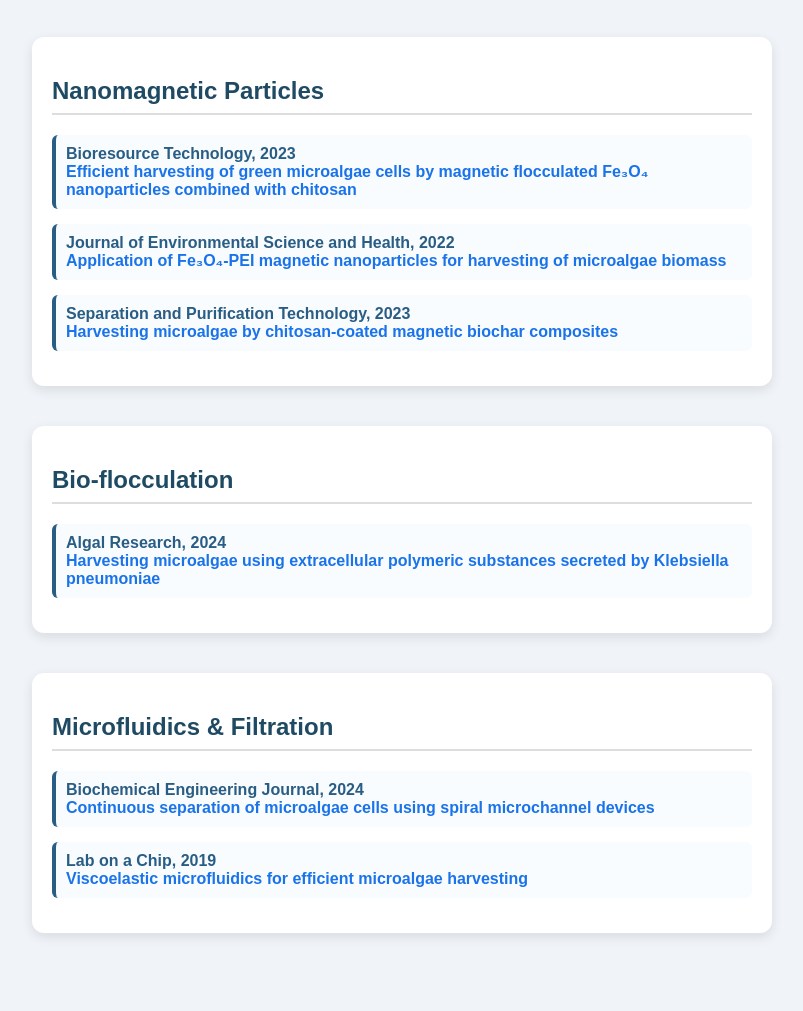
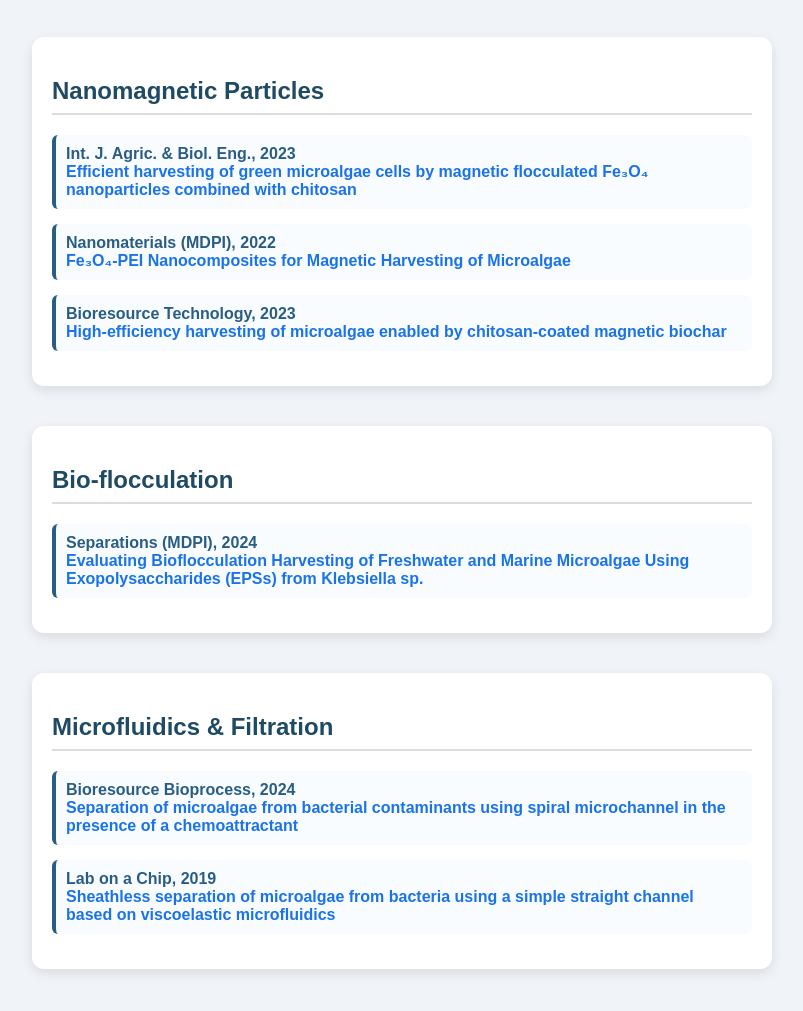
Before and after one commit to pepo14f/resources-, a plain HTML site: page index.html in a window 1280 px wide. Shown: the part 81-1092 px from the top of the page, without its empty margins (238-1041 px from the left). Drawn offline with Linux system fonts and the light colour scheme.

Commit message:
index.html

```diff
--- a/index.html
+++ b/index.html
@@ -56,31 +56,31 @@
   <div class="section">
     <h2>Nanomagnetic Particles</h2>
     <div class="paper">
-      <div class="journal">Bioresource Technology, 2023</div>
-      <a href="https://doi.org/10.1016/j.biortech.2023.128706" target="_blank">
+      <div class="journal">Int. J. Agric. & Biol. Eng., 2023</div>
+      <a href="https://doi.org/10.25165/j.ijabe.20231604.7809" target="_blank">
         Efficient harvesting of green microalgae cells by magnetic flocculated Fe₃O₄ nanoparticles combined with chitosan
       </a>
     </div>
     <div class="paper">
-      <div class="journal">Journal of Environmental Science and Health, 2022</div>
-      <a href="https://doi.org/10.1080/10934529.2022.2054321" target="_blank">
-        Application of Fe₃O₄-PEI magnetic nanoparticles for harvesting of microalgae biomass
+      <div class="journal">Nanomaterials (MDPI), 2022</div>
+      <a href="https://doi.org/10.3390/nano12111786" target="_blank">
+        Fe₃O₄‑PEI Nanocomposites for Magnetic Harvesting of Microalgae
       </a>
     </div>
     <div class="paper">
-      <div class="journal">Separation and Purification Technology, 2023</div>
-      <a href="https://doi.org/10.1016/j.seppur.2023.124599" target="_blank">
-        Harvesting microalgae by chitosan-coated magnetic biochar composites
+      <div class="journal">Bioresource Technology, 2023</div>
+      <a href="https://doi.org/10.1016/j.biortech.2023.129860" target="_blank">
+        High‑efficiency harvesting of microalgae enabled by chitosan‑coated magnetic biochar
       </a>
     </div>
   </div>
 
   <div class="section">
-    <h2>Bio-flocculation</h2>
+    <h2>Bio‑flocculation</h2>
     <div class="paper">
-      <div class="journal">Algal Research, 2024</div>
-      <a href="https://doi.org/10.1016/j.algal.2024.103597" target="_blank">
-        Harvesting microalgae using extracellular polymeric substances secreted by Klebsiella pneumoniae
+      <div class="journal">Separations (MDPI), 2024</div>
+      <a href="https://doi.org/10.3390/separations11120355" target="_blank">
+        Evaluating Bioflocculation Harvesting of Freshwater and Marine Microalgae Using Exopolysaccharides (EPSs) from Klebsiella sp.
       </a>
     </div>
   </div>
@@ -88,17 +88,18 @@
   <div class="section">
     <h2>Microfluidics & Filtration</h2>
     <div class="paper">
-      <div class="journal">Biochemical Engineering Journal, 2024</div>
-      <a href="https://doi.org/10.1016/j.bej.2024.109789" target="_blank">
-        Continuous separation of microalgae cells using spiral microchannel devices
+      <div class="journal">Bioresource Bioprocess, 2024</div>
+      <a href="https://doi.org/10.1186/s40643-024-00746-8" target="_blank">
+        Separation of microalgae from bacterial contaminants using spiral microchannel in the presence of a chemoattractant
       </a>
     </div>
     <div class="paper">
       <div class="journal">Lab on a Chip, 2019</div>
-      <a href="https://doi.org/10.1039/C9LC00243G" target="_blank">
-        Viscoelastic microfluidics for efficient microalgae harvesting
+      <a href="https://doi.org/10.1039/C9LC00482C" target="_blank">
+        Sheathless separation of microalgae from bacteria using a simple straight channel based on viscoelastic microfluidics
       </a>
     </div>
   </div>
+
 </body>
 </html>
```
